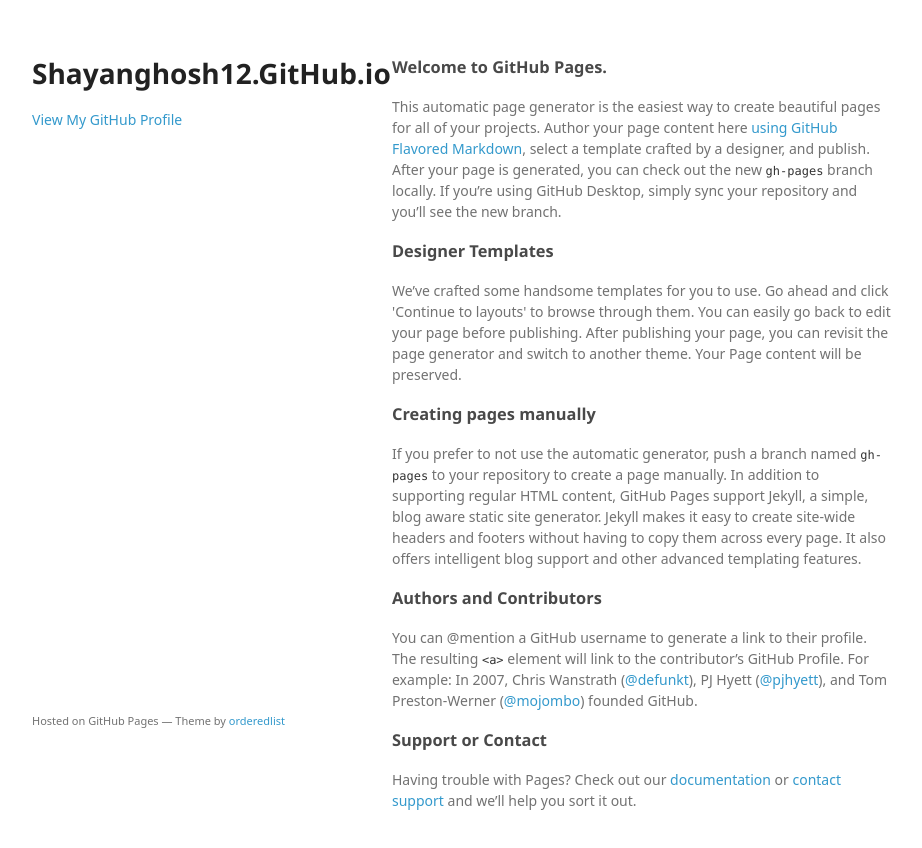
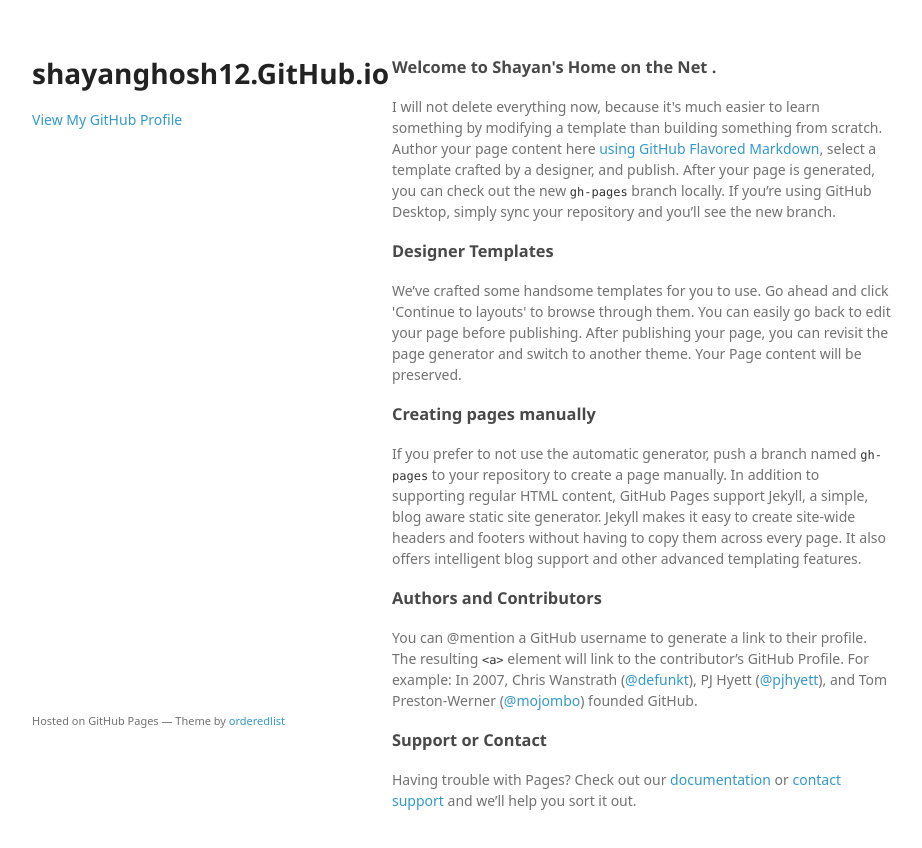
Before and after one commit to shayanghosh12/shayanghosh12.github.io, a plain HTML site: page index.html in a window 1280 px wide. Shown: the whole page, without its empty margins (178-1100 px from the left). Drawn offline with Linux system fonts and the light colour scheme; a web font is replaced by a local one.

Commit message:
Made my first change

```diff
--- a/index.html
+++ b/index.html
@@ -15,7 +15,7 @@
   <body>
     <div class="wrapper">
       <header>
-        <h1>Shayanghosh12.GitHub.io</h1>
+        <h1>shayanghosh12.GitHub.io</h1>
         <p></p>
 
 
@@ -24,9 +24,9 @@
       </header>
       <section>
         <h3>
-<a id="welcome-to-github-pages" class="anchor" href="#welcome-to-github-pages" aria-hidden="true"><span aria-hidden="true" class="octicon octicon-link"></span></a>Welcome to GitHub Pages.</h3>
+<a id="welcome-to-github-pages" class="anchor" href="#welcome-to-github-pages" aria-hidden="true"><span aria-hidden="true" class="octicon octicon-link"></span></a>Welcome to Shayan's Home on the Net .</h3>
 
-<p>This automatic page generator is the easiest way to create beautiful pages for all of your projects. Author your page content here <a href="https://guides.github.com/features/mastering-markdown/">using GitHub Flavored Markdown</a>, select a template crafted by a designer, and publish. After your page is generated, you can check out the new <code>gh-pages</code> branch locally. If you’re using GitHub Desktop, simply sync your repository and you’ll see the new branch.</p>
+<p> I will not delete everything now, because it's much easier to learn something by modifying a template than building something from scratch. Author your page content here <a href="https://guides.github.com/features/mastering-markdown/">using GitHub Flavored Markdown</a>, select a template crafted by a designer, and publish. After your page is generated, you can check out the new <code>gh-pages</code> branch locally. If you’re using GitHub Desktop, simply sync your repository and you’ll see the new branch.</p>
 
 <h3>
 <a id="designer-templates" class="anchor" href="#designer-templates" aria-hidden="true"><span aria-hidden="true" class="octicon octicon-link"></span></a>Designer Templates</h3>
```
